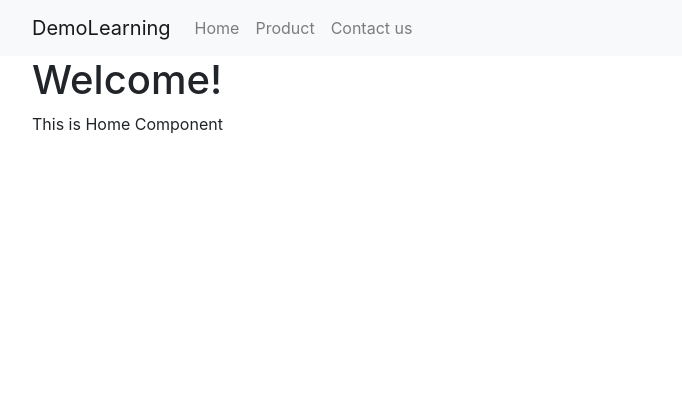
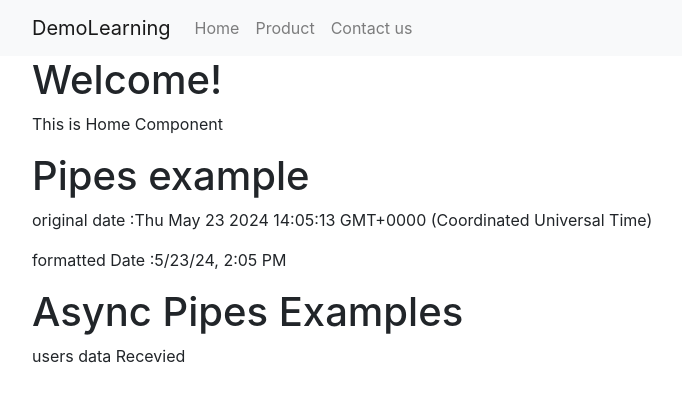
Before and after one commit to Rajaduraiintern10D/DemoLearningAngular, an Angular app: page /home in a window 1280 px wide. Shown: the top 402 px of the page, without its empty margins (53-735 px from the left). Built offline with nearby package versions, Linux system fonts and the light colour scheme.

Commit message:
pipes concept implementation

```diff
--- a/src/app/home/home.component.html
+++ b/src/app/home/home.component.html
@@ -1,2 +1,7 @@
 <h1>Welcome!</h1>
 <p>This is Home Component</p>
+<h1>Pipes example</h1>
+<p>original date :{{today}}</p>
+<p>formatted Date :{{today | date:'short'}}</p>
+<h1>Async Pipes Examples </h1>
+{{appStatus | async}}
--- a/src/app/home/home.component.ts
+++ b/src/app/home/home.component.ts
@@ -6,5 +6,13 @@ import { Component } from '@angular/core';
   styleUrls: ['./home.component.css']
 })
 export class HomeComponent {
+ //pipes Example
+  today : Date = new Date();
 
+  //asnyc pipes Example
+  appStatus =new Promise((resolve,reject)=>{
+  setTimeout(() => {
+    resolve('users data Recevied')
+  }, 3000);
+})
 }
```
Also changed, not shown: src/index.html (indentation only).
